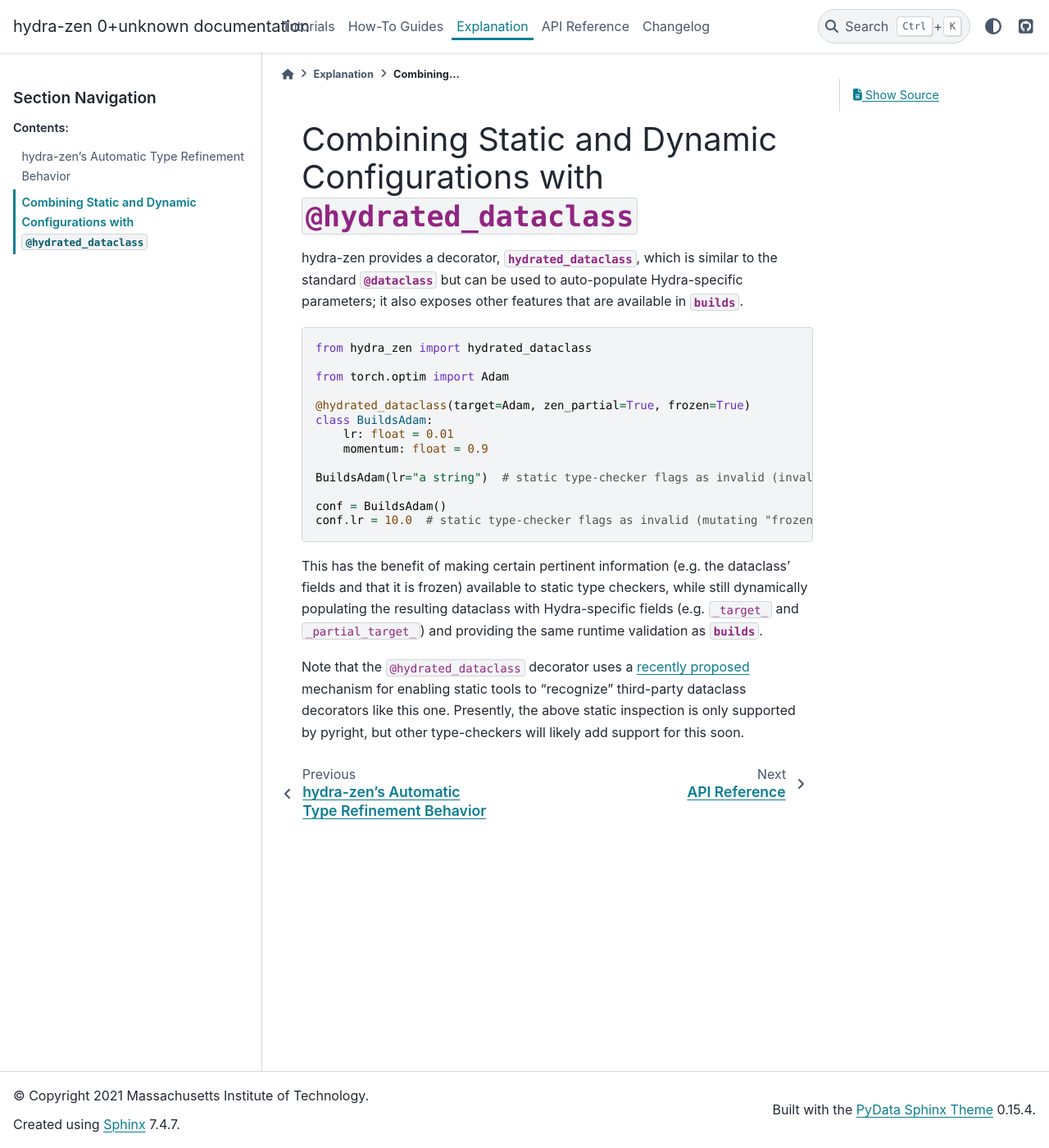
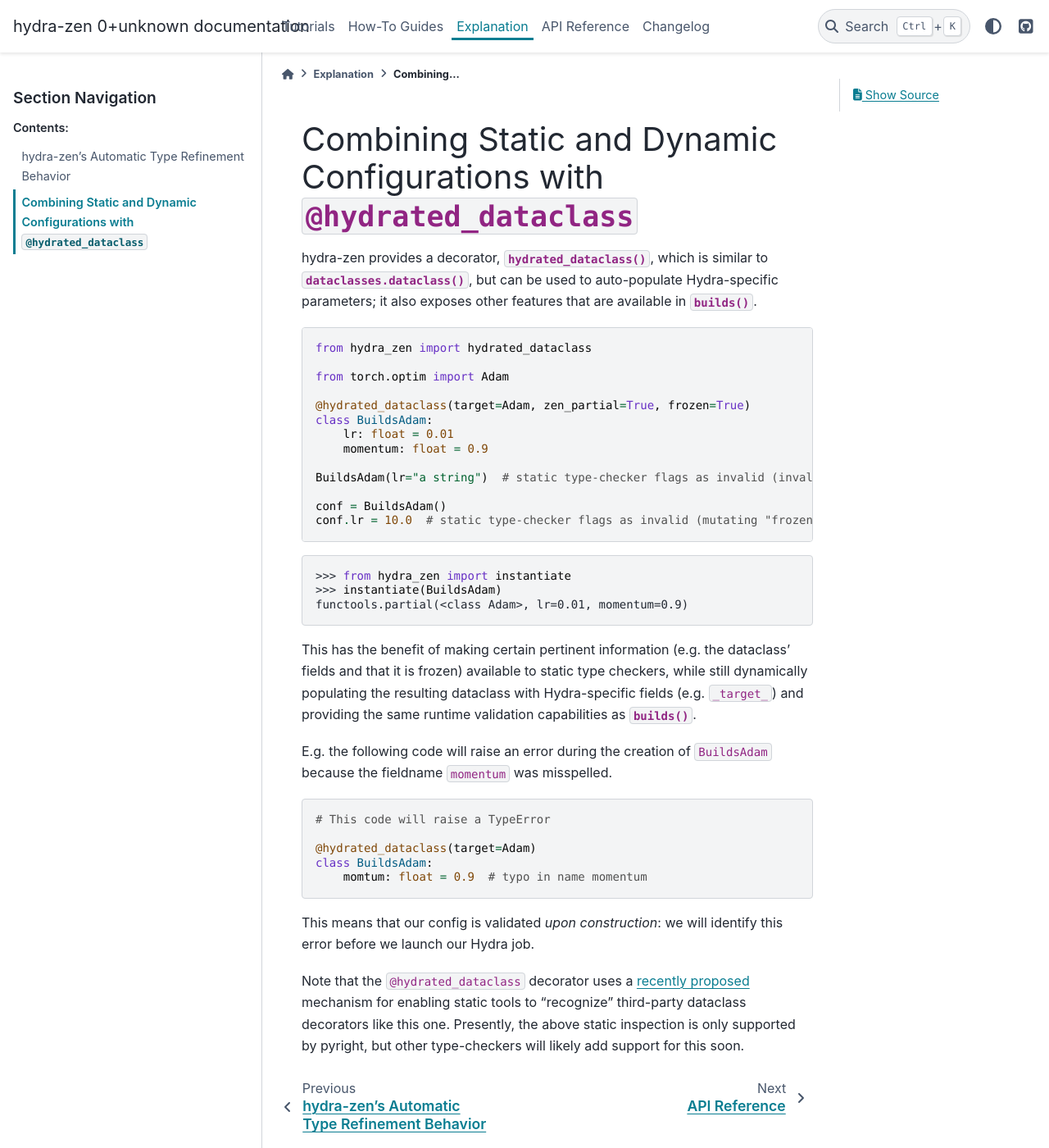
Before and after one commit to mit-ll-responsible-ai/hydra-zen, a Sphinx documentation site: the page built from docs/source/explanation/hydrated_dataclass.rst, in a window 1280 px wide and 1400 px high. Shown: the whole window at 82% size. Built offline with Sphinx 7.4.7 and the PyData theme 0.15.4, drawn with Linux system fonts in a browser that asks for light colours.

Commit message:
explanation: hydrated_dataclass

```diff
--- a/docs/source/explanation.rst
+++ b/docs/source/explanation.rst
@@ -2,7 +2,7 @@ Explanation
 ===========
 
 .. toctree::
-   :maxdepth: 2
+   :maxdepth: 1
    :caption: Contents:
 
    explanation/type_refinement
--- a/docs/source/explanation/hydrated_dataclass.rst
+++ b/docs/source/explanation/hydrated_dataclass.rst
@@ -1,8 +1,10 @@
 Combining Static and Dynamic Configurations with `@hydrated_dataclass`
 ======================================================================
 
-hydra-zen provides a decorator, `hydrated_dataclass`, which is similar to the standard `@dataclass` but can be used to auto-populate Hydra-specific parameters;
-it also exposes other features that are available in `builds`.
+hydra-zen provides a decorator, :func:`~hydra_zen.hydrated_dataclass`, which is similar
+to :py:func:`dataclasses.dataclass`, but can be used to auto-populate Hydra-specific
+parameters; it also exposes other features that are available in
+:func:`~hydra_zen.builds`.
 
 .. code:: python
 
@@ -21,7 +23,33 @@ it also exposes other features that are available in `builds`.
    conf.lr = 10.0  # static type-checker flags as invalid (mutating "frozen" dataclass)
 
 
-This has the benefit of making certain pertinent information (e.g. the dataclass' fields and that it is frozen) available to static type checkers, while still dynamically populating the resulting dataclass with Hydra-specific fields (e.g. ``_target_`` and ``_partial_target_``) and providing the same runtime validation as `builds`.
+.. code:: pycon
 
-Note that the ``@hydrated_dataclass`` decorator uses a `recently proposed <https://github.com/microsoft/pyright/blob/master/specs/dataclass_transforms.md>`_ mechanism for enabling static tools to "recognize" third-party dataclass decorators like this one.
-Presently, the above static inspection is only supported by pyright, but other type-checkers will likely add support for this soon.
+   >>> from hydra_zen import instantiate
+   >>> instantiate(BuildsAdam)
+   functools.partial(<class Adam>, lr=0.01, momentum=0.9)
+
+This has the benefit of making certain pertinent information (e.g. the dataclass'
+fields and that it is frozen) available to static type checkers, while still
+dynamically populating the resulting dataclass with Hydra-specific fields (e.g.
+``_target_``) and providing the same runtime validation capabilities as
+:func:`~hydra_zen.builds`.
+
+E.g. the following code will raise an error during the
+creation of ``BuildsAdam`` because the fieldname ``momentum`` was misspelled.
+
+.. code:: python
+
+   # This code will raise a TypeError
+
+   @hydrated_dataclass(target=Adam)
+   class BuildsAdam:
+       momtum: float = 0.9  # typo in name momentum
+
+This means that our config is validated *upon construction*: we will identify this
+error before we launch our Hydra job.
+
+Note that the ``@hydrated_dataclass`` decorator uses a `recently proposed <https://github.com/microsoft/pyright/blob/master/specs/dataclass_transforms.md>`_ mechanism for
+enabling static tools to "recognize" third-party dataclass decorators like this one.
+Presently, the above static inspection is only supported by pyright, but other
+type-checkers will likely add support for this soon.
```
